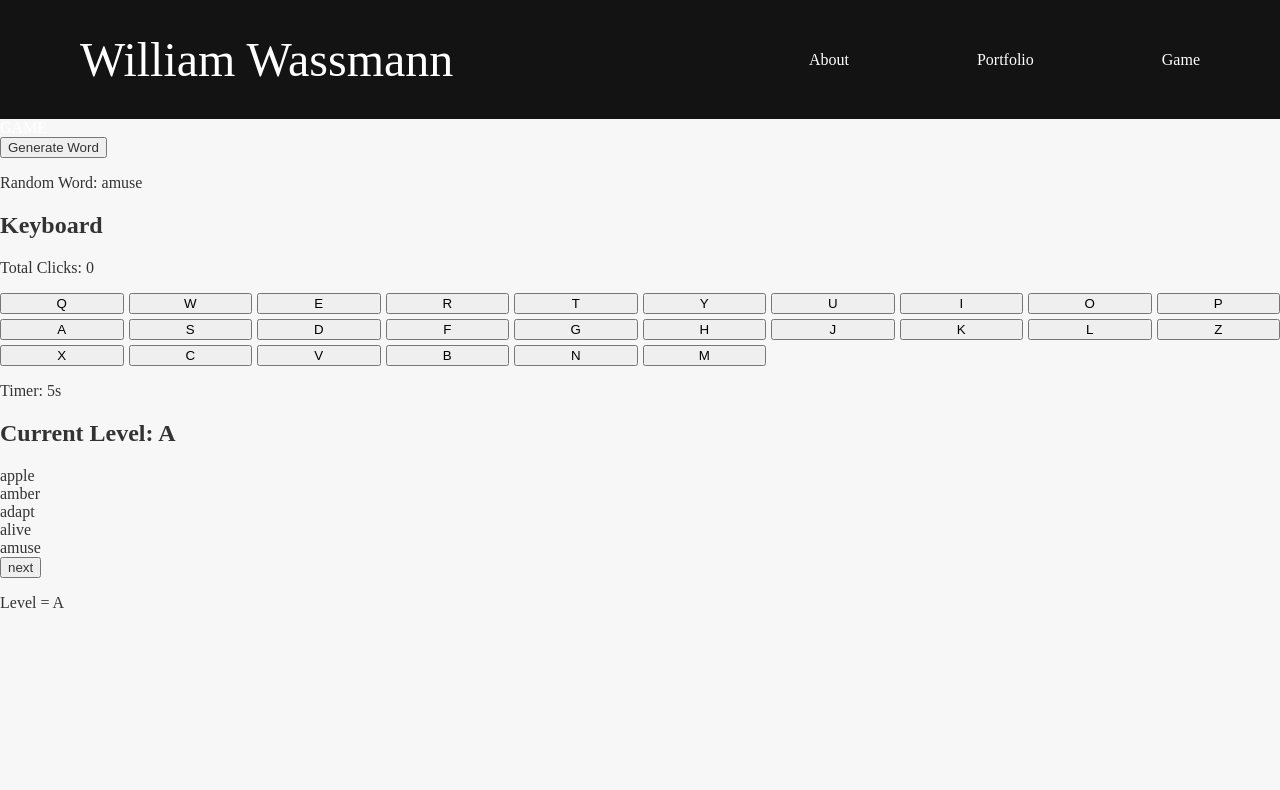
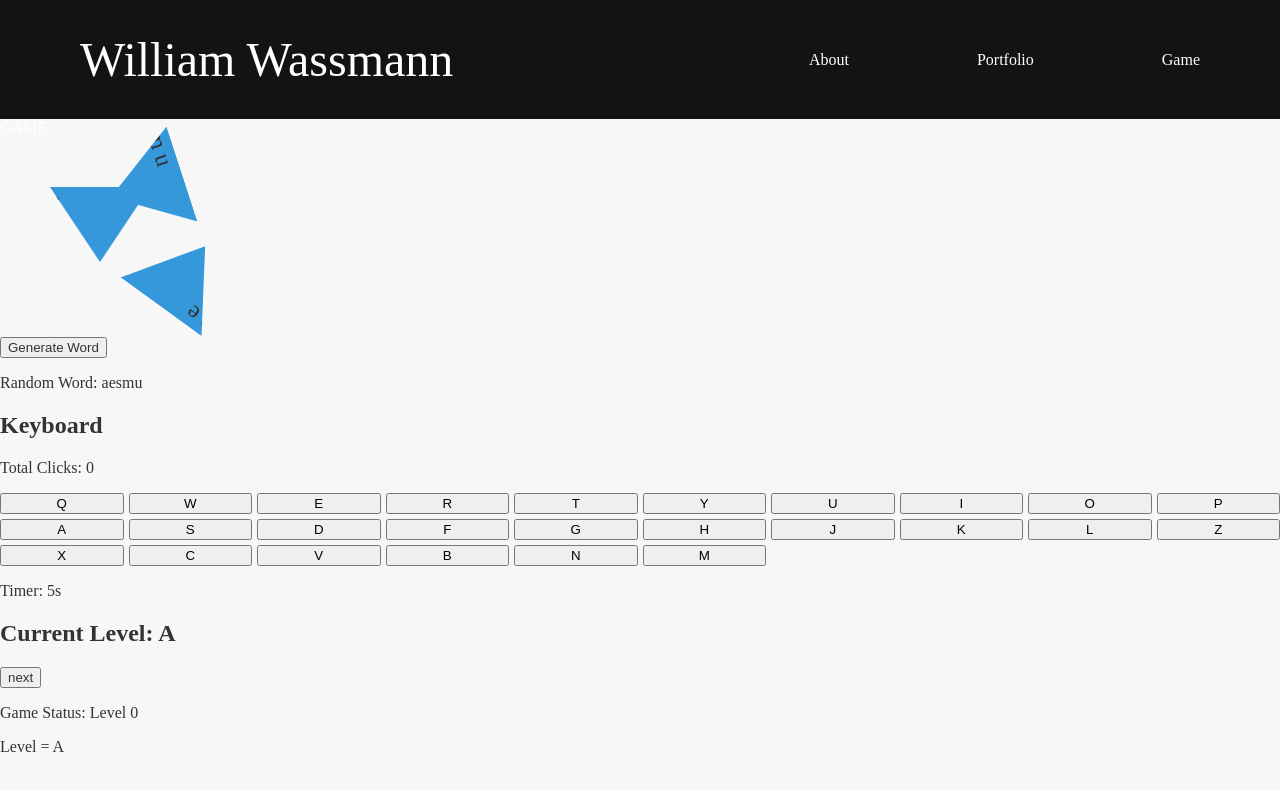
Before and after one commit to wmwassmann/master, a React (Vite) app: page /game in a window 1280 px wide. Shown: the top 790 px of the page. Built offline with nearby package versions, Linux system fonts and the light colour scheme.

Commit message:
Adding in display features. Should have pushed this yesterday

```diff
--- a/package.json
+++ b/package.json
@@ -13,6 +13,7 @@
     "axios": "^1.6.2",
     "random-words": "^2.0.0",
     "react": "^18.2.0",
+    "react-art": "^18.2.0",
     "react-dom": "^18.2.0",
     "react-router-dom": "^6.20.1"
   },
--- a/src/components/Game/LevelHandler.jsx
+++ b/src/components/Game/LevelHandler.jsx
@@ -4,30 +4,15 @@ import UserInput from './UserInput';
 
 const LevelHandler = (props) => {
 
-    const nextLevel = props.nextLevel;
-    const handleGenerateWord = props.handleGenerateWord;
+    const { nextLevel, resetTime, handleGenerateWord } = props
     const resetUpdater = props.resetUpdater;
     const updateLevel =  props.updateLevel;
 
-    console.log("Level props " + updateLevel)
-
     const [updatedLevel, setUpdateLevel] = useState(updateLevel);
 
-    console.log("Updated Level " + updatedLevel)
-
-    const wordsByLetter = {
-        A: ['apple', 'amber', 'adapt', 'alive', 'amuse', /* add more words */],
-        B: ['beach', 'baker', 'badge', 'bloom', 'brave', /* add more words */],
-        C: ['candy', 'champ', 'crisp', 'crown', 'curse', /* add more words */],
-        D: ['dance', 'drown', 'dealt', 'dream', 'douse', /* add more words */],
-        E: ['eager', 'elbow', 'emote', 'equal', 'error', /* add more words */],
-        F: ['fable', 'frost', 'frown', 'frame', 'flame', /* add more words */],
-    };
-
-    const levelByLetters = "ABCDEF";
+    const levelByLetters = "ABCDEFGHIJ";
     const [currentLevelIndex, setCurrentLevelIndex] = useState(0);
     const currentLetter = levelByLetters[currentLevelIndex];
-    const currentWordList = wordsByLetter[currentLetter] || [];
 
     const handleNextLevel = () => {
         // Increment the level index, and loop back to the beginning if needed
@@ -39,8 +24,8 @@ const LevelHandler = (props) => {
         const updatedCurrentLetter = levelByLetters[currentLevelIndex];
         nextLevel();
         resetUpdater();
+        resetTime();
         handleGenerateWord();
-        console.log(" === In Handler " + updatedCurrentLetter + " " + currentLevelIndex)
     };
 
     useEffect(() => {
@@ -52,11 +37,7 @@ const LevelHandler = (props) => {
     return (
         <div>
             <h2 className='tag'>Current Level: {currentLetter}</h2>
-            <div>
-                {currentWordList.map((word, index) => (
-                    <div className='tag' key={index}>{word}</div>
-                    ))}
-            </div>
+
             <button className="random-word-output" onClick={handleNextLevel}>next</button>
         </div>
     );
--- a/src/components/Game/RandomWordGen.jsx
+++ b/src/components/Game/RandomWordGen.jsx
@@ -1,11 +1,10 @@
 import React, { useState, useEffect } from 'react';
 import "../../css/randomWord.css"
 import UserInput from './UserInput';
-import LevelHandler from './LevelHandler';
 
 const RandomWordGenerator = () => {
     const [level, setLevel] = useState('A');
-    const levelByLetters = "ABCDEF";
+    const levelByLetters = "ABCDEFGHIJ";
     const [currentLevelIndex, setCurrentLevelIndex] = useState(1);
 
     const nextLevel = () => {
@@ -13,6 +12,22 @@ const RandomWordGenerator = () => {
         const updatedCurrentLetter = levelByLetters[currentLevelIndex];
         setLevel(updatedCurrentLetter);
     };
+
+
+    const shuffleWord = (word) => {
+        // Convert the word to an array of characters
+        const wordArray = word.split('');
+
+        // Shuffle the array using Fisher-Yates algorithm
+        for (let i = wordArray.length - 1; i > 0; i--) {
+            const j = Math.floor(Math.random() * (i + 1));
+            [wordArray[i], wordArray[j]] = [wordArray[j], wordArray[i]];
+        }
+
+        // Convert the array back to a string
+        return wordArray.join('');
+    };
+
 
     const generateRandomWord = () => {
         let fiveLetterWords;
@@ -26,11 +41,32 @@ const RandomWordGenerator = () => {
             case 'C':
                 fiveLetterWords = ['candy', 'champ', 'crisp', 'crown', 'curse', /* add more words */];
                 break;
-            // Add cases for other levels as needed
+            case 'D':
+                fiveLetterWords = ['dance', 'drown', 'dealt', 'dream', 'douse', /* add more words */];
+                break;
+            case 'E':
+                fiveLetterWords = ['eager', 'elbow', 'emote', 'equal', 'error', /* add more words */];
+                break;
+            case 'F':
+                fiveLetterWords = ['fable', 'frost', 'frown', 'frame', 'flame', /* add more words */];
+                break;
+            case 'G':
+                fiveLetterWords = ['giant', 'glide', 'grasp', 'grain', 'grind', /* add more words */];
+                break;
+            case 'H':
+                fiveLetterWords = ['happy', 'haste', 'heart', 'heave', 'honey', /* add more words */];
+                break;
+            case 'I':
+                fiveLetterWords = ['image', 'invent', 'input', 'ideal', 'issue', /* add more words */];
+                break;
+            case 'J':
+                fiveLetterWords = ['jazzy', 'jelly', 'jumbo', 'jolts', 'judge', /* add more words */];
+                break;
             default:
                 fiveLetterWords = [];
         }
         const randomIndex = Math.floor(Math.random() * fiveLetterWords.length);
+
         return fiveLetterWords[randomIndex];
     };
 
@@ -61,10 +97,17 @@ const RandomWordGenerator = () => {
         setRandomWord(generateRandomWord());
     }, [level]);
 
+    const scrambledWord = shuffleWord(randomWord);
+
     return (
         <div>
+            <div className="pie-container">
+                <div className="pie-slice top" style={{ '--rotation': '0deg' }}>{firstLetter}</div>
+                <div className="pie-slice middle" style={{ '--rotation': '72deg' }}>{secondLetter} {thirdLetter}</div>
+                <div className="pie-slice bottom" style={{ '--rotation': '216deg' }}>{fourthLetter} {fifthLetter}</div>
+            </div>
             <button className="random-word-btn" onClick={handleGenerateWord}>Generate Word</button>
-            {randomWord && <p className="random-word-output">Random Word: {randomWord}</p>}
+            {randomWord && <p className="random-word-output">Random Word: {scrambledWord}</p>}
             <UserInput
                 firstLetter={firstLetter}
                 secondLetter={secondLetter}
@@ -72,9 +115,11 @@ const RandomWordGenerator = () => {
                 fourthLetter={fourthLetter}
                 fifthLetter={fifthLetter}
                 nextLevel={nextLevel}
+                level={currentLevelIndex - 1}
                 handleGenerateWord={handleGenerateWord}
             />
             <p className='random-word-output'>Level = {level}</p>
+
         </div>
     );
 };
--- a/src/components/Game/Timer.jsx
+++ b/src/components/Game/Timer.jsx
@@ -29,6 +29,7 @@ const Timer = (props) => {
       // Reset the timer when the resetTimerProp becomes true
       if (resetTime === true) {
         setTimer(10);
+
       }
     }, [resetTime]);
 
--- a/src/components/Game/UserInput.jsx
+++ b/src/components/Game/UserInput.jsx
@@ -4,16 +4,14 @@ import Timer from './Timer';
 import LevelHandler from './LevelHandler';
 
 const UserInput = (props) => {
-    const nextLevel = props.nextLevel;
-    const handleGenerateWord = props.handleGenerateWord;
-    const firstLetter = props.firstLetter.toUpperCase();
-    const secondLetter = props.secondLetter.toUpperCase();
-    const thirdLetter = props.thirdLetter.toUpperCase();
-    const fourthLetter = props.fourthLetter.toUpperCase();
-    const fifthLetter = props.fifthLetter.toUpperCase();
+    const { nextLevel, level, handleGenerateWord, firstLetter, secondLetter, thirdLetter, fourthLetter, fifthLetter } = props;
 
     const [resetTimer, setResetTimer] = useState(false);
     const [updateLevel, setUpdatedLevel] = useState(false);
+
+    const [result, setResult] = useState("")
+
+
 
     const alphabet = 'QWERTYUIOPASDFGHJKLZXCVBNM';
     const maxClicks = 5;
@@ -31,37 +29,36 @@ const UserInput = (props) => {
             console.log('Maximum clicks reached. The keyboard is now disabled.');
         }
 
-        switch (true) {
-            case firstLetter === `${letter}`:
-            case secondLetter === `${letter}`:
-            case thirdLetter === `${letter}`:
-            case fourthLetter === `${letter}`:
-            case fifthLetter === `${letter}`:
-                break;
-        }
-        if (
-            firstLetter !== `${letter}` ||
-            secondLetter !== `${letter}` ||
-            thirdLetter !== `${letter}` ||
-            fourthLetter !== `${letter}` ||
-            fifthLetter !== `${letter}`
-            ) {
+        const isLetterClicked =
+            firstLetter.toUpperCase() === `${letter}` ||
+            secondLetter.toUpperCase() === `${letter}` ||
+            thirdLetter.toUpperCase() === `${letter}` ||
+            fourthLetter.toUpperCase() === `${letter}` ||
+            fifthLetter.toUpperCase() === `${letter}`;
+
+        if (!isLetterClicked) {
             console.log("GAMEOVER");
             resetClicks();
             setResetTimer(true);
-            }
-        if (fifthLetter === `${letter}`) {
+            setResult("FAILED!")
+        }
+
+        if (fifthLetter.toUpperCase() === `${letter}`) {
             resetClicks();
             setResetTimer(true);
             setUpdatedLevel(true);
+            setResult("Passed!")
+
         }
-
     };
 
+    const resetTime = () => {
+        setResetTimer(false);
+    }
+
     const resetUpdater = () => {
-        setUpdatedLevel(false)
-        console.log("Updated level status (Should be False) = " + updateLevel)
-    }
+        setUpdatedLevel(false);
+    };
 
     const resetClicks = () => {
         setTotalClicks(0);
@@ -75,10 +72,14 @@ const UserInput = (props) => {
 
             <div style={{ display: 'grid', gridTemplateColumns: 'repeat(10, 1fr)', gap: '5px' }}>
                 {alphabet.split('').map((letter) => (
-                    <button key={letter} onClick={() => handleKeyClick(letter)}>
+                    <button
+                        key={letter}
+                        onClick={() => handleKeyClick(letter)}
+                    >
                         {letter}
                     </button>
                 ))}
+
             </div>
             <Timer resetTimer={resetTimer} />
             <LevelHandler
@@ -86,7 +87,9 @@ const UserInput = (props) => {
                 nextLevel={nextLevel}
                 handleGenerateWord={handleGenerateWord}
                 resetUpdater={resetUpdater}
+                resetTime={resetTime}
             />
+           <p className="random-word-output">Game Status: Level {level} {result}</p>
         </div>
     );
 };
--- a/src/css/randomWord.css
+++ b/src/css/randomWord.css
@@ -17,3 +17,36 @@
 .tag {
     color: #333
 }
+
+/* Word Display */
+
+.pie-container {
+    position: relative;
+    width: 200px;
+    height: 200px;
+    color: #333;
+    display: flex;
+    justify-content: center;
+    align-items: center;
+    font-size: 24px;
+  }
+
+  .pie-slice {
+    position: absolute;
+    width: 50%;
+    height: 50%;
+    clip-path: polygon(0 0, 100% 0, 50% 75%);
+    background-color: #3498db; /* Adjust the color as needed */
+    transform: rotate(var(--rotation));
+    transform-origin: 100% 50%;
+  }
+
+  .pie-letter {
+    position: absolute;
+    width: 100%;
+    height: 100%;
+    display: flex;
+    justify-content: center;
+    align-items: center;
+    /* color: #333; */
+  }
```
Also changed, not shown: 1 other file (tests, documents, lock files or other folders).
